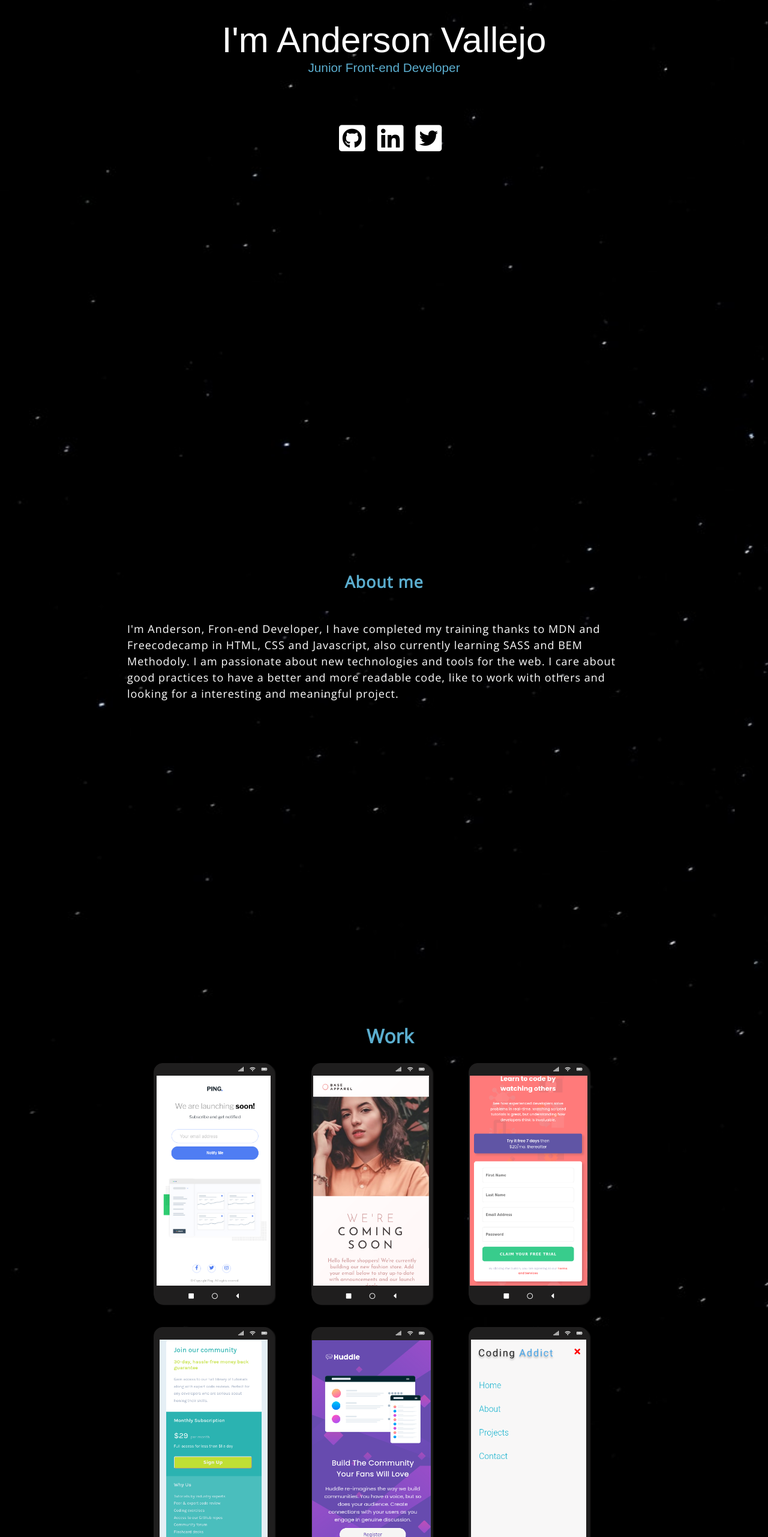
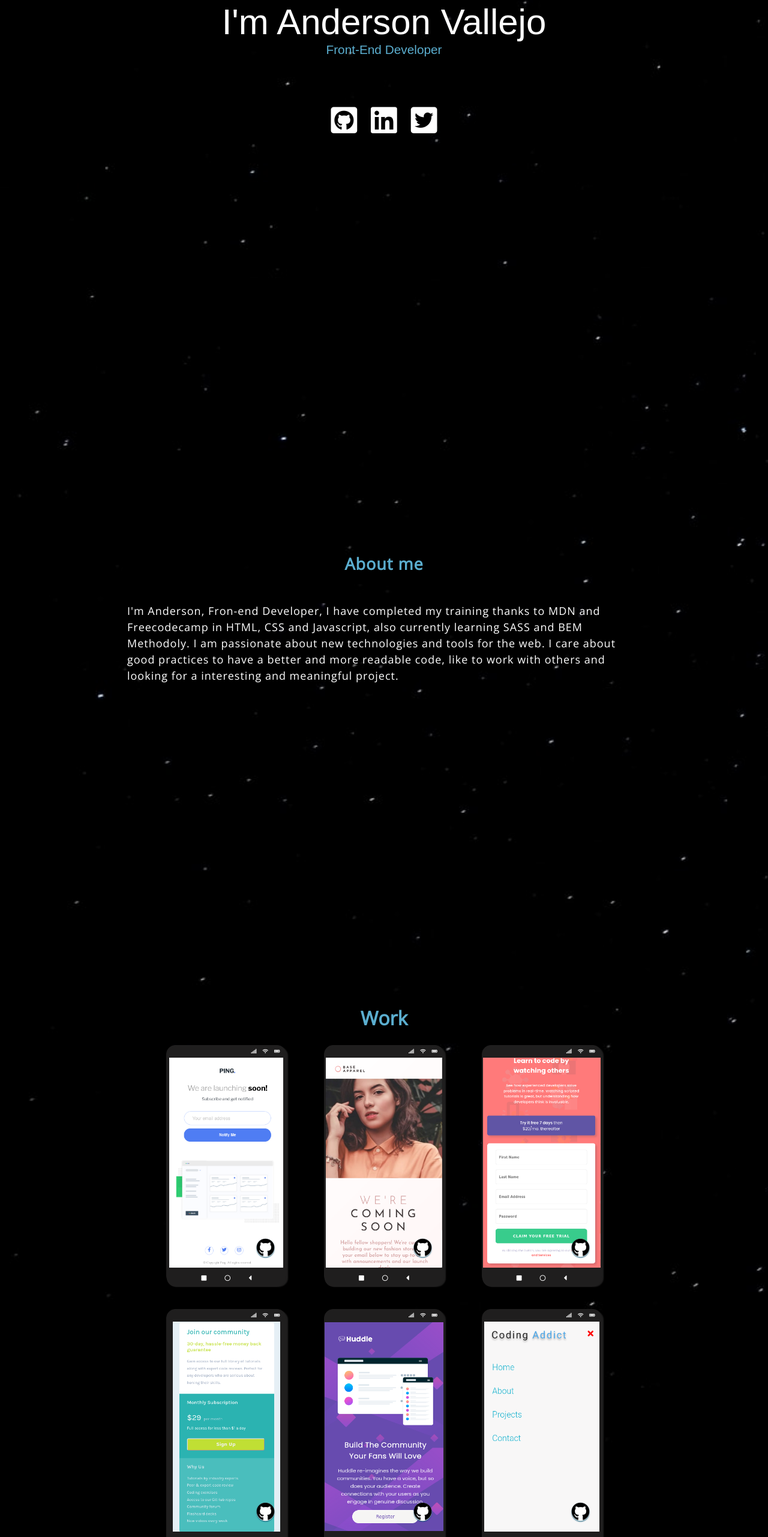
Before and after one commit to Vallejoanderson/portfolio, a plain HTML site: page index.html in a window 1280 px wide. Shown: the part 238-2800 px from the top of the page at 60% size. Drawn offline with nearby package versions, Linux system fonts and the light colour scheme; a web font is replaced by a local one.

Commit message:
class iconhub for github acess added

```diff
--- a/css/style.css
+++ b/css/style.css
@@ -6,6 +6,7 @@
 :root{
     --black: #000;
     --blue: rgb(91, 174, 207);
+    --darkblue: rgb(11, 83, 112);
     --gray: rgb(31, 30, 30);
     --white: hsl(0, 0%, 100%);
     --lightgray: hsl(0, 5%, 78%);
@@ -29,10 +30,12 @@ body{
     height: 50px;
     left: 0;
     padding-top: 5px;
+    padding-right: 20px;
     position: sticky;
     text-align: center;
     top: 0px;
     width: 100%;
+    z-index: 1;
 }
 
 .menu__item{
@@ -46,6 +49,7 @@ body{
 .home{
     margin-top: 10px;
     height: 90vh;
+    width: 100%;
 }
 
 .home__title{
@@ -64,14 +68,15 @@ body{
 
 .home__icons{
     display: flex;
+    align-items: center;
+    justify-content: space-around;
     margin-left: auto;
     margin-right: auto;
-    width: 150px;
+    width: 200px;
 }
 
 .icon{
     color: var(--white);
-    margin-right: 20px;
 }
 
 .fa-github-square, .fa-linkedin, .fa-twitter-square{
@@ -98,7 +103,6 @@ body{
 
 .work__title{
     font-size:  2rem;
-    padding-left: 20px;
     text-align: center;
 }
 
@@ -120,7 +124,9 @@ body{
     box-shadow: 3px 3px 2px var(--gray);
     cursor: pointer;
     height: 400px;
+    margin-left: auto;
     margin-bottom: 20px;
+    margin-right: auto;
     text-align: center;
     width: 200px;
 }
@@ -136,8 +142,8 @@ body{
 }
 
 .card__image{
+    object-fit: contain;
     height: 350px;
-    object-fit: contain;
     width: 100%;
 }
 
@@ -162,13 +168,39 @@ body{
     margin-right: 15px;
 }
 
+.iconghub{
+    animation: bigger 1.8s infinite;
+    background-color: var(--white);
+    border: 1px solid var rgb(129, 236, 231);
+    border-radius: 100%;
+    bottom: 80px;
+    color: var(--black);
+    box-shadow: 0px 1px 2px var(--darkblue);
+    right: -65px;
+    position: relative;
+}
+
+@keyframes bigger {
+    0% {
+      transform: scale(1);
+    }
+    50% {
+      transform: scale(1.1);
+    }
+
+    100%{
+        transform: scale(1);
+    }
+  }
+
+
 @media (min-width: 768px) {
     .menu__item:hover{
         color: var(--blue);
     }
 
     .home{
-        margin-top: 200px;
+        margin-top: 170px;
     }
 
     .about__title{
@@ -198,4 +230,8 @@ body{
     .icon:hover{
         color: var(--blue);
     }
+
+    .iconghub:hover{
+        color: var(--darkblue);
+    }
 }
--- a/index.html
+++ b/index.html
@@ -24,7 +24,7 @@
         </ul>
     </nav>
     <section class="home">
-        <p class="home__title">I'm Anderson Vallejo<span class="home__title-profession">Junior Front-end Developer</span></p>
+        <p class="home__title">I'm Anderson Vallejo<span class="home__title-profession">Front-End Developer</span></p>
         <div class="home__icons">
             <a href="https://github.com/Vallejoanderson" target="_blank"><i class="icon fab fa-github-square fa-5x"></i></a>
             <a href="https://www.linkedin.com/in/anderson-vallejo-643367a2/" target="_blank"><i class="icon fab fa-linkedin fa-5x"></i></a>
@@ -58,6 +58,7 @@
                     <i class="icon far fa-circle icon__bottom--margin"></i>
                     <i class="icon fas fa-caret-left fa-lg icon__bottom--margin"></i>
                 </div>
+                <i class="iconghub fab fa-github fa-3x"></i>
             </div>
             <div class="card">
                 <div class="card__top">
@@ -71,6 +72,7 @@
                     <i class="icon far fa-circle icon__bottom--margin"></i>
                     <i class="icon fas fa-caret-left fa-lg icon__bottom--margin"></i>
                 </div>
+                <i class="iconghub fab fa-github fa-3x"></i>
             </div>
             <div class="card">
                 <div class="card__top">
@@ -84,6 +86,7 @@
                     <i class="icon far fa-circle icon__bottom--margin"></i>
                     <i class="icon fas fa-caret-left fa-lg icon__bottom--margin"></i>
                 </div>
+                <i class="iconghub fab fa-github fa-3x"></i>
             </div>
             <div class="card">
                 <div class="card__top">
@@ -97,6 +100,7 @@
                     <i class="icon far fa-circle icon__bottom--margin"></i>
                     <i class="icon fas fa-caret-left fa-lg icon__bottom--margin"></i>
                 </div>
+                <i class="iconghub fab fa-github fa-3x"></i>
             </div>
             <div class="card">
                 <div class="card__top">
@@ -110,6 +114,7 @@
                     <i class="icon far fa-circle icon__bottom--margin"></i>
                     <i class="icon fas fa-caret-left fa-lg icon__bottom--margin"></i>
                 </div>
+                <i class="iconghub fab fa-github fa-3x"></i>
             </div>
             <div class="card">
                 <div class="card__top">
@@ -117,12 +122,13 @@
                     <i class="icon fas fa-wifi fa-xs icon__top--margin"></i>
                     <i class="icon fas fa-battery-full fa-xs icon__top--margin"></i>
                 </div>
-							<a href="https://thirsty-wing-10e3f2.netlify.app/" target="_blank"><img class="card__image" src="images/image006.png" alt=""></a>
+				<a href="https://thirsty-wing-10e3f2.netlify.app/" target="_blank"><img class="card__image" src="images/image006.png" alt=""></a>
                 <div class="card__bottom">
                     <i class="icon fas fa-square icon__bottom--margin"></i>
                     <i class="icon far fa-circle icon__bottom--margin"></i>
                     <i class="icon fas fa-caret-left fa-lg icon__bottom--margin"></i>
                 </div>
+                <i class="iconghub fab fa-github fa-3x"></i>
             </div>
         </div>
     </section>
```
